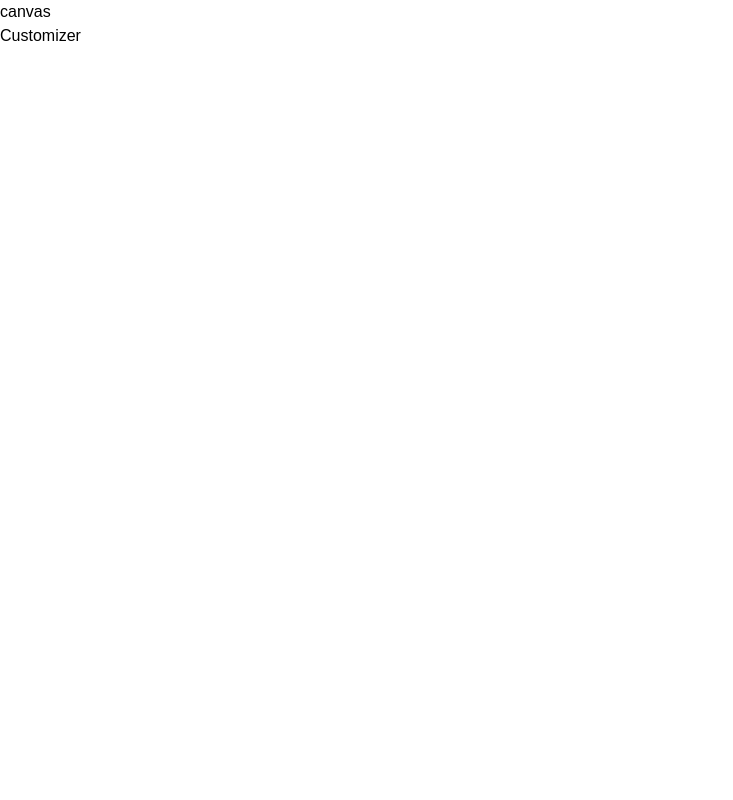
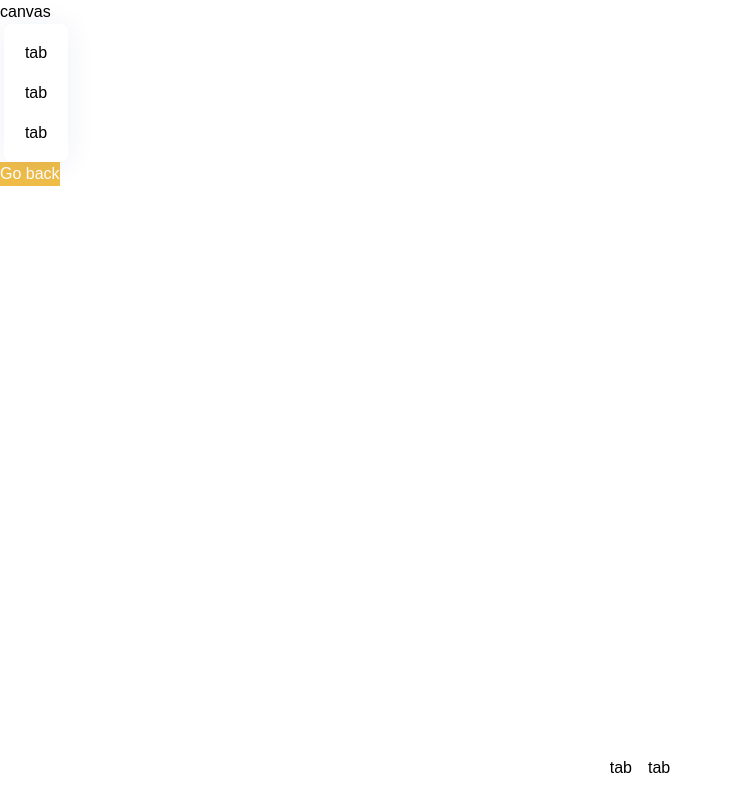
Before and after one commit to OlaoyeVic/3D-AI-PRODUCT, a React (Vite) app: page / in a window 1280 px wide. Both pictures are taken after a click on the button "Customize it". Shown: the whole page, without its empty margins (0-733 px from the left). Built offline with nearby package versions, Linux system fonts and the light colour scheme; a web font is replaced by a local one.

Commit message:
feat: add customizer component

```diff
--- /dev/null
+++ b/src/components/AIPicker.jsx
@@ -0,0 +1,6 @@
+const AIPicker = () => {
+    return (
+        <div className="">AIPicker</div>
+    )
+}
+export default AIPicker
--- /dev/null
+++ b/src/components/ColorPicker.jsx
@@ -0,0 +1,6 @@
+const ColorPicker = () => {
+    return (
+        <div className="">ColorPicker</div>
+    )
+}
+export default ColorPicker
--- /dev/null
+++ b/src/components/FilePicker.jsx
@@ -0,0 +1,6 @@
+const FilePicker = () => {
+    return (
+        <div className="">FilePicker</div>
+    )
+}
+export default FilePicker
--- /dev/null
+++ b/src/components/Tab.jsx
@@ -0,0 +1,6 @@
+const Tab = () => {
+    return (
+        <div className="tab">tab</div>
+    )
+}
+export default Tab
--- a/src/components/index.js
+++ b/src/components/index.js
@@ -1,3 +1,13 @@
 import CustomButton from "./CustomButton";
+import AIPicker from "./AIPicker"
+import ColorPicker from "./ColorPicker"
+import FilePicker from "./FilePicker"
+import Tab from "./Tab"
 
-export { CustomButton }
+export {
+    CustomButton,
+    AIPicker,
+    ColorPicker,
+    FilePicker,
+    Tab,
+}
--- a/src/pages/Customizer.jsx
+++ b/src/pages/Customizer.jsx
@@ -1,6 +1,65 @@
+import { AnimatePresence, motion } from "framer-motion"
+import { useSnapshot } from "valtio"
+
+import config from '../config/config'
+import state from "../store"
+import { download } from '../assets'
+import { downloadCanvasToImage, reader } from '../config/helpers'
+import { EditorTabs, FilterTabs, DecalTypes } from '../config/constants'
+import { fadeAnimation, slideAnimation } from "../config/motion"
+import { AIPicker, ColorPicker, CustomButton, FilePicker, Tab } from "../components"
+
 const Customizer = () => {
+    const snap = useSnapshot(state)
     return (
-        <div className="div">Customizer</div>
+        <AnimatePresence>
+            {!snap.intro && (
+                <>
+                    <motion.div
+                        key='custom'
+                        className="absolute top-0 left-0 z-10"
+                        {...slideAnimation('left')}
+                    >
+                        <div className="flex items-center min-h-screen">
+                            <div className="editortabs-container tabs">
+                                {EditorTabs.map((tab) => (
+                                    <Tab
+                                        key={tab.name}
+                                        tab={tab}
+                                        handleClick={() => {}}
+                                    />
+                                ))}
+                            </div>
+                        </div>
+                    </motion.div>
+                    <motion.div
+                        className="absolute z-10 top-5 right-5"
+                        {...fadeAnimation}
+                    >
+                        <CustomButton
+                            type="field"
+                            title=" Go back"
+                            handleClick={() => state.intro = true}
+                            customStyles="w-fit px-4 py-2.5 font-bold text-sm"
+                        />
+                    </motion.div>
+                    <motion.div
+                        className="filtertabs-container tabs"
+                        {...slideAnimation('up')}
+                    >
+                        {FilterTabs.map((tab) => (
+                            <Tab
+                                key={tab.name}
+                                tab={tab}
+                                isFilterTab
+                                isActiveTab= ""
+                                handleClick={() => {}}
+                            />
+                        ))}
+                    </motion.div>
+                </>
+            )}
+        </AnimatePresence>
     )
 }
 export default Customizer
```
